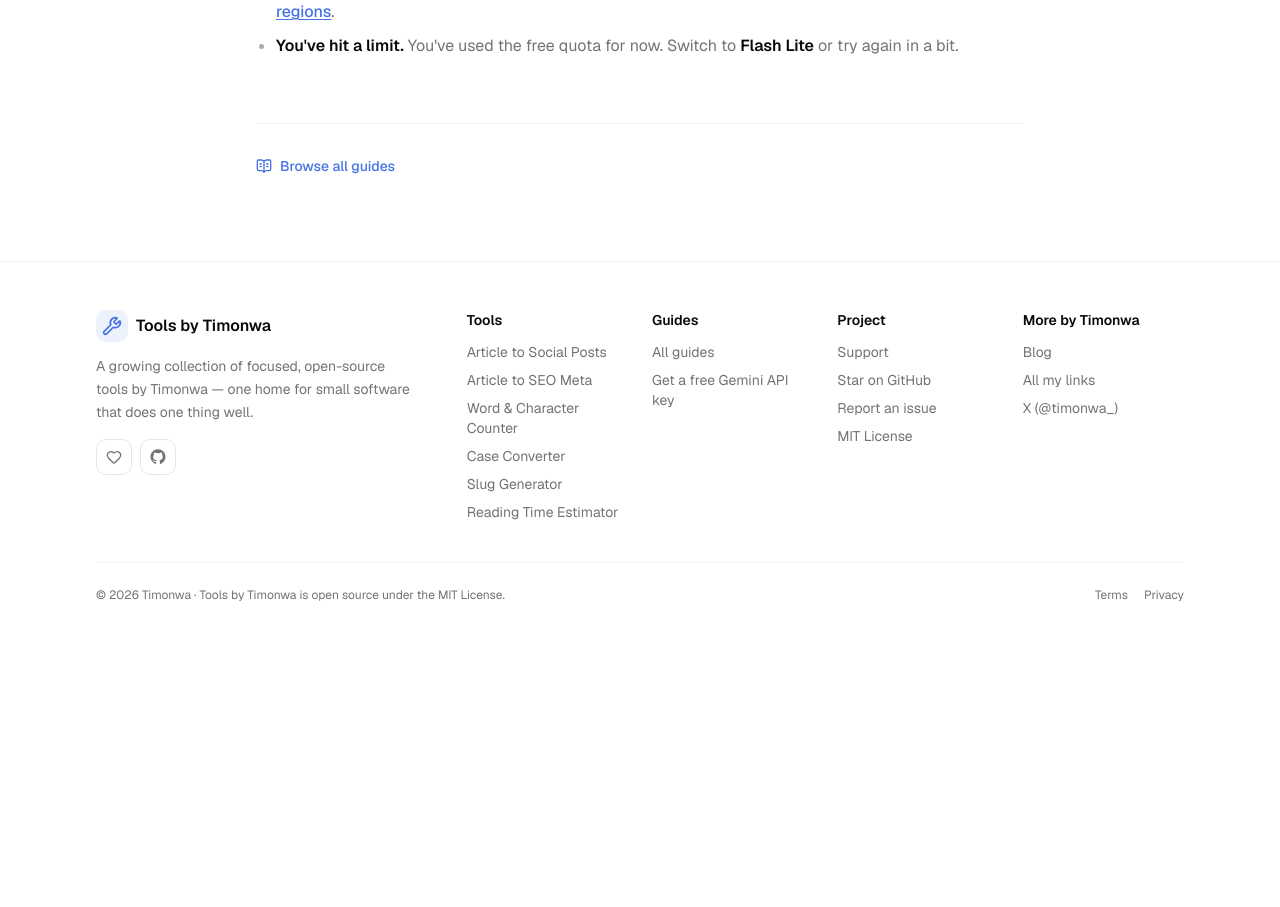
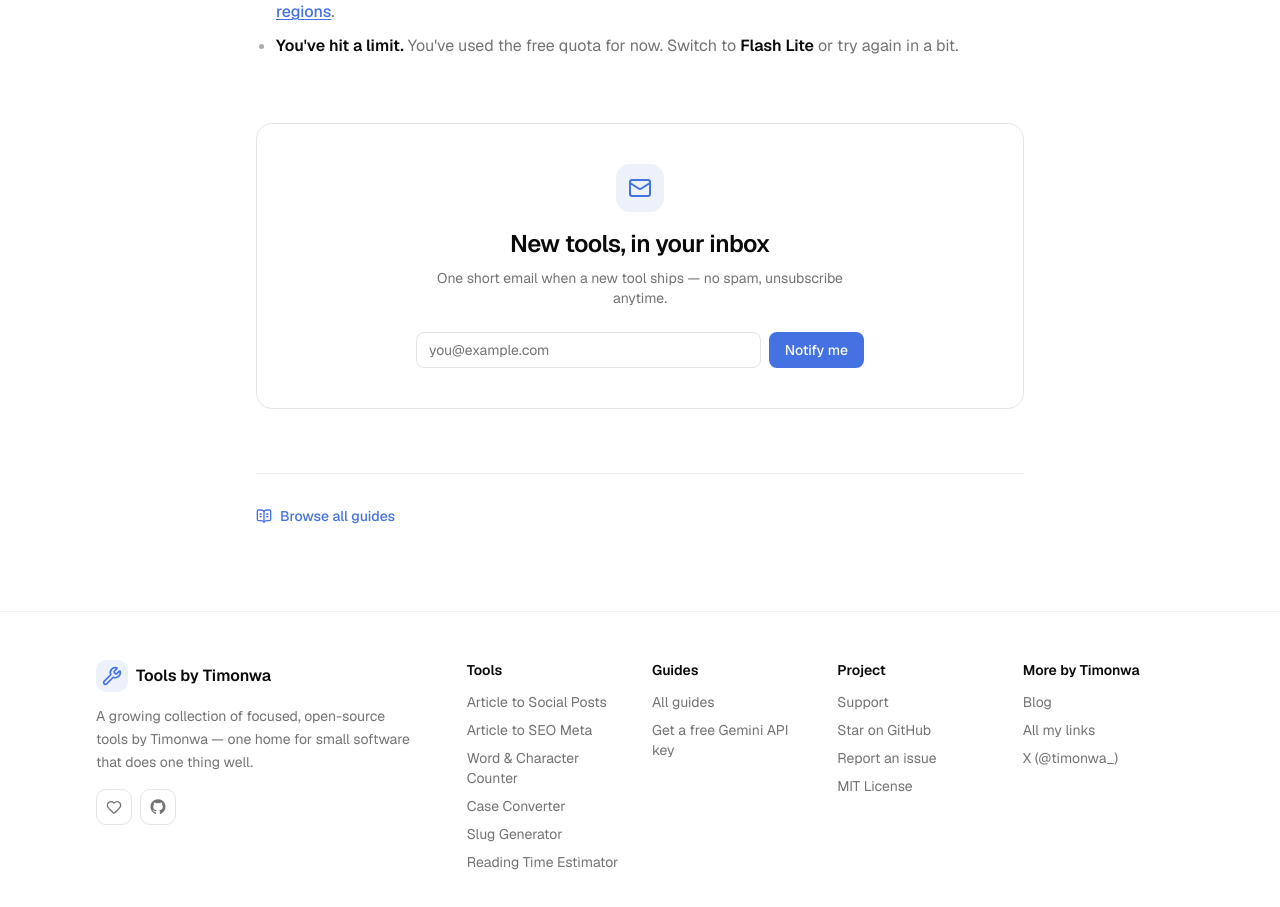
Before and after one commit to Timonwa/tools-by-timonwa, a Next.js app: page /guides/get-a-gemini-api-key in a window 1280 px wide. Shown: the part 4700-5607 px from the top of the page. Before the commit the page ends 5351 px from the top, so only its background shows below. Built offline with nearby package versions, Linux system fonts and the light colour scheme; no server answers.

Commit message:
feat(newsletter): new-tools signup across home, tools, and guides

```diff
--- a/app/guides/[slug]/page.tsx
+++ b/app/guides/[slug]/page.tsx
@@ -5,6 +5,7 @@ import { notFound } from "next/navigation";
 
 import Navbar from "@/components/layout/Navbar";
 import ToolMain from "@/components/layout/ToolMain";
+import Newsletter from "@/components/marketing/Newsletter";
 import { PageHero } from "@/components/ui";
 import {
 	CREATOR_NAME,
@@ -117,6 +118,8 @@ export default async function GuidePage({ params }: GuidePageProps) {
 						<GuideBody />
 					</article>
 
+					<Newsletter className="mt-16" />
+
 					<footer className="mt-16 border-t border-border/60 pt-8">
 						<Link
 							href={ROUTES.guides}
--- a/app/guides/page.tsx
+++ b/app/guides/page.tsx
@@ -8,6 +8,7 @@ import type { Metadata } from "next";
 
 import Navbar from "@/components/layout/Navbar";
 import ToolMain from "@/components/layout/ToolMain";
+import Newsletter from "@/components/marketing/Newsletter";
 import { LinkCard, PageHero } from "@/components/ui";
 import { SITE_NAME, SITE_URL } from "@/lib/config/site";
 import { ROUTES } from "@/lib/config/routes";
@@ -100,6 +101,8 @@ export default function GuidesIndexPage() {
 					))}
 				</ul>
 
+				<Newsletter className="mt-16" />
+
 				<script
 					type="application/ld+json"
 					// ItemList structured data for the guides index.
--- a/components/_shared/ToolContent.tsx
+++ b/components/_shared/ToolContent.tsx
@@ -4,6 +4,7 @@ import ReactMarkdown from "react-markdown";
 import remarkGfm from "remark-gfm";
 
 import MoreTools from "@/components/_shared/MoreTools";
+import Newsletter from "@/components/marketing/Newsletter";
 
 export type ToolFaqType = { question: string; answer: string };
 
@@ -87,6 +88,9 @@ export default function ToolContent({
 	};
 
 	return (
+		<>
+			<Newsletter className="mt-16" />
+
 			<div className="mt-16 space-y-12 border-t border-border/60 pt-12">
 				<article className="max-w-3xl">
 					<ReactMarkdown
@@ -129,5 +133,6 @@ export default function ToolContent({
 					}}
 				/>
 			</div>
+		</>
 	);
 }
--- a/components/layout/Footer.tsx
+++ b/components/layout/Footer.tsx
@@ -72,9 +72,9 @@ export default function Footer() {
 	return (
 		<footer className="border-t border-border/50 bg-background/50">
 			<div className="container mx-auto max-w-6xl px-4 py-12 sm:px-6 lg:px-8">
-				<div className="grid grid-cols-2 gap-x-6 gap-y-10 sm:grid-cols-4 lg:grid-cols-12">
+				<div className="grid grid-cols-1 gap-x-6 gap-y-10 sm:grid-cols-4 lg:grid-cols-12">
 					{/* Brand */}
-					<div className="col-span-2 sm:col-span-4 lg:col-span-4">
+					<div className="sm:col-span-4 lg:col-span-4">
 						<Link
 							href={ROUTES.home}
 							className="inline-flex items-center gap-2 text-base font-semibold"
--- /dev/null
+++ b/components/marketing/Newsletter.tsx
@@ -0,0 +1,95 @@
+"use client";
+
+import { MailIcon } from "lucide-react";
+import { useActionState, useId } from "react";
+import { useFormStatus } from "react-dom";
+
+import { Button, Input } from "@/components/ui";
+import {
+	type NewsletterState,
+	subscribeNewsletter,
+} from "@/lib/newsletter/actions";
+import { cn } from "@/lib/utils/cn";
+
+const INITIAL: NewsletterState = { status: "idle" };
+
+function SubmitButton() {
+	const { pending } = useFormStatus();
+	return (
+		<Button type="submit" disabled={pending} className="shrink-0">
+			{pending ? "Subscribing…" : "Notify me"}
+		</Button>
+	);
+}
+
+/**
+ * "Get notified when a new tool ships" signup. Posts to a stubbed server action
+ * (lib/newsletter/actions.ts) via useActionState — wire a provider there later.
+ */
+export default function Newsletter({ className }: { className?: string }) {
+	const [state, formAction] = useActionState(subscribeNewsletter, INITIAL);
+	const headingId = useId();
+	const emailId = useId();
+	const errorId = useId();
+
+	return (
+		<section
+			aria-labelledby={headingId}
+			className={cn(
+				"rounded-2xl border border-border bg-card px-6 py-10 text-center sm:px-10",
+				className,
+			)}
+		>
+			<span
+				aria-hidden
+				className="mx-auto mb-4 flex h-12 w-12 items-center justify-center rounded-xl bg-primary/10 text-primary"
+			>
+				<MailIcon className="h-6 w-6" />
+			</span>
+			<h2 id={headingId} className="text-2xl font-semibold tracking-tight">
+				New tools, in your inbox
+			</h2>
+			<p className="mx-auto mt-2 max-w-md text-sm text-muted-foreground">
+				One short email when a new tool ships — no spam, unsubscribe anytime.
+			</p>
+
+			{state.status === "success" ? (
+				<p
+					role="status"
+					className="mx-auto mt-6 max-w-md rounded-lg bg-primary/10 px-4 py-3 text-sm font-medium text-primary"
+				>
+					{state.message}
+				</p>
+			) : (
+				<form action={formAction} className="mx-auto mt-6 max-w-md">
+					<div className="flex flex-col gap-2 sm:flex-row">
+						<label htmlFor={emailId} className="sr-only">
+							Email address
+						</label>
+						<Input
+							id={emailId}
+							type="email"
+							name="email"
+							required
+							autoComplete="email"
+							inputMode="email"
+							placeholder="you@example.com"
+							aria-describedby={state.status === "error" ? errorId : undefined}
+							className="flex-1"
+						/>
+						<SubmitButton />
+					</div>
+					{state.status === "error" && (
+						<p
+							id={errorId}
+							role="alert"
+							className="mt-2 text-sm text-destructive"
+						>
+							{state.message}
+						</p>
+					)}
+				</form>
+			)}
+		</section>
+	);
+}
--- a/components/marketing/home/index.tsx
+++ b/components/marketing/home/index.tsx
@@ -1,6 +1,7 @@
 import { WrenchIcon } from "lucide-react";
 
 import Navbar from "@/components/layout/Navbar";
+import Newsletter from "@/components/marketing/Newsletter";
 import Hero from "@/components/marketing/home/Hero";
 import ToolsGrid from "@/components/marketing/home/ToolsGrid";
 
@@ -18,6 +19,7 @@ export default function HubHomePageContent() {
 			<main className="container mx-auto px-4 sm:px-6 lg:px-8 pt-10 sm:pt-14 pb-20 max-w-6xl">
 				<Hero />
 				<ToolsGrid />
+				<Newsletter className="mt-16" />
 			</main>
 		</>
 	);
--- /dev/null
+++ b/lib/newsletter/actions.ts
@@ -0,0 +1,40 @@
+"use server";
+
+import { z } from "zod";
+
+/**
+ * Newsletter subscription — STUB. It validates the email and reports success,
+ * but doesn't persist anywhere yet.
+ *
+ * To make it real, pick a provider (Resend audiences, Buttondown, ConvertKit,
+ * Mailchimp, Loops…), add its key to lib/config/env.ts (e.g. NEWSLETTER_API_KEY)
+ * + .env, and POST `email` where the TODO is below. The form/UI won't need to
+ * change — only this function.
+ */
+const emailSchema = z.email();
+
+export type NewsletterState = {
+	status: "idle" | "success" | "error";
+	message?: string;
+};
+
+export async function subscribeNewsletter(
+	_prevState: NewsletterState,
+	formData: FormData,
+): Promise<NewsletterState> {
+	const raw = formData.get("email");
+	const email = typeof raw === "string" ? raw.trim() : "";
+
+	const parsed = emailSchema.safeParse(email);
+	if (!parsed.success) {
+		return { status: "error", message: "Enter a valid email address." };
+	}
+
+	// TODO(newsletter): send parsed.data to the chosen provider. Until then this
+	// is a stub that accepts the address without storing it.
+
+	return {
+		status: "success",
+		message: "You're on the list — we'll email you when a new tool ships.",
+	};
+}
```
Lines whose indentation alone changed are shown as unchanged.
